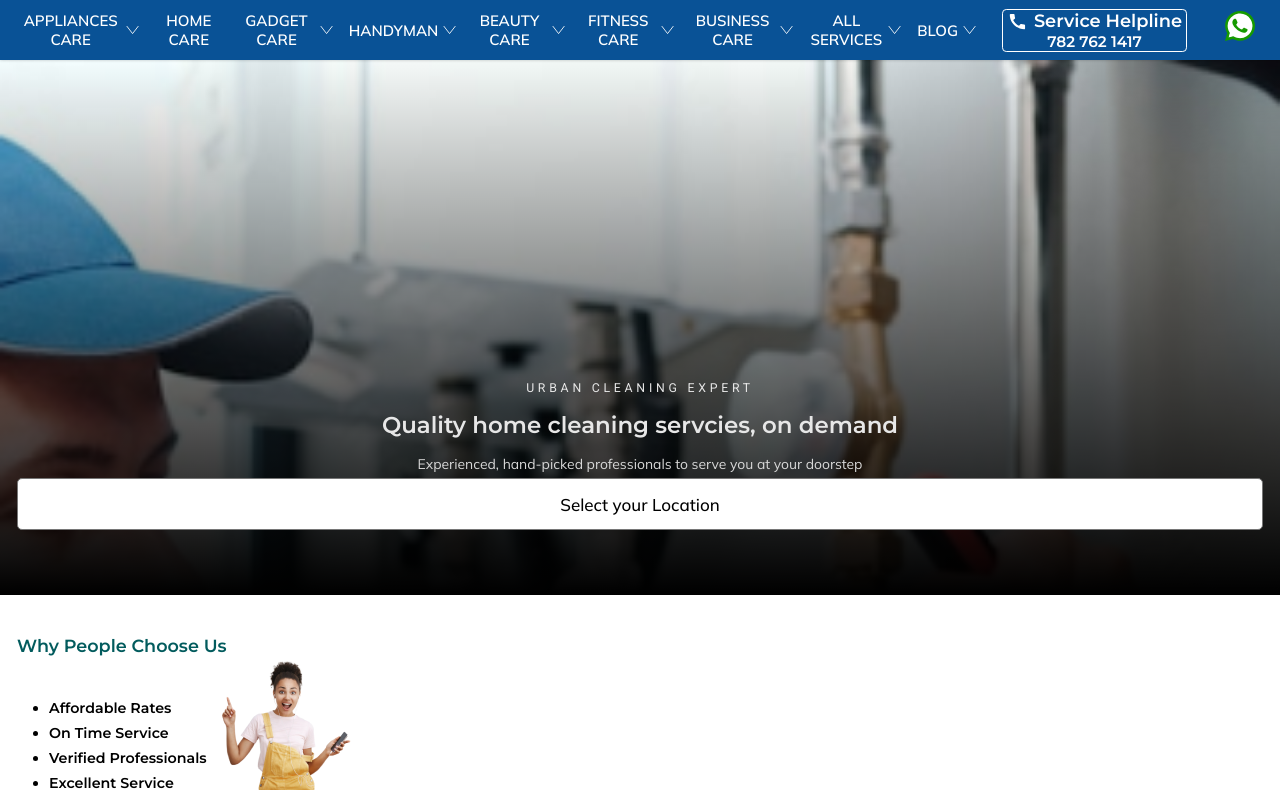
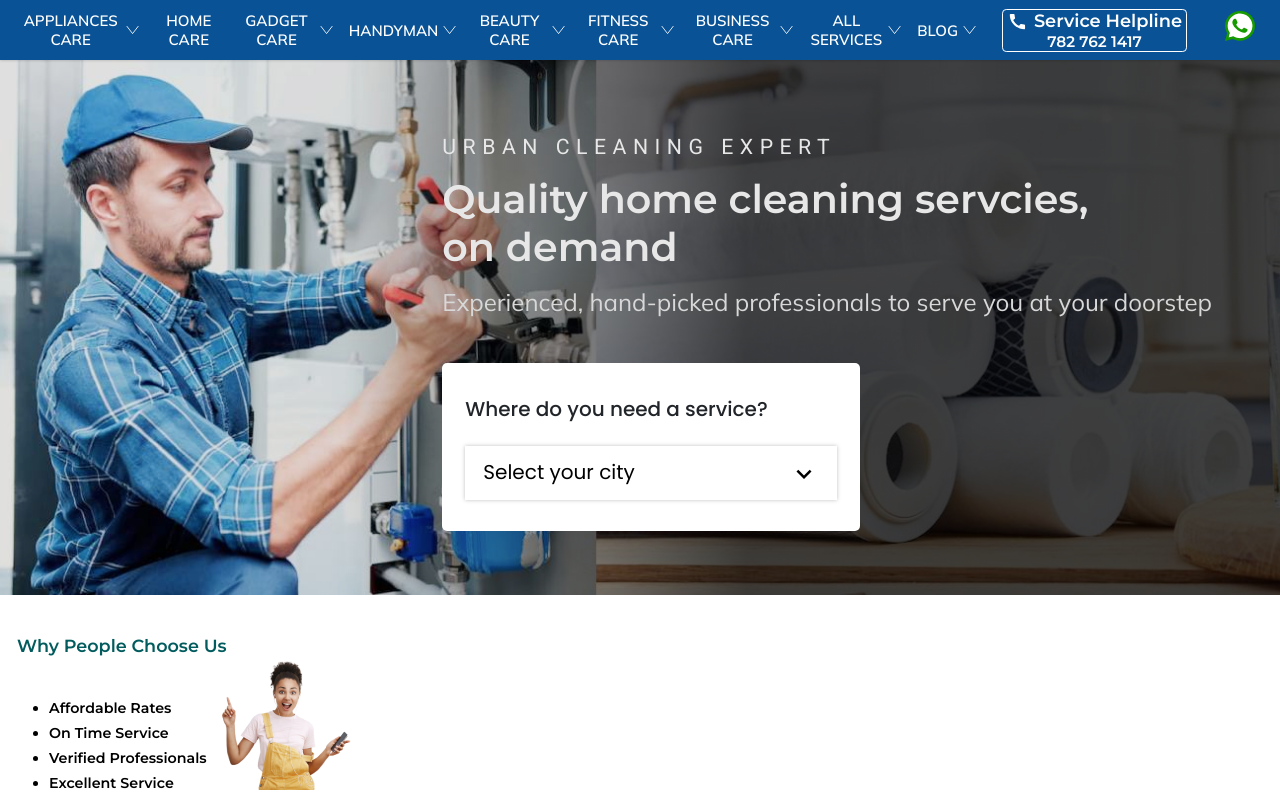
Before and after one commit to HarishB167/Next.js_Assignment_1, a Next.js app: page / in a window 1280 px wide. Shown: the top 800 px of the page. Built offline with nearby package versions, Linux system fonts and the light colour scheme.

Commit message:
Section main responsive ui for large screen first draft completed.

```diff
--- a/pages/index.js
+++ b/pages/index.js
@@ -5,11 +5,8 @@ import styles from "../styles/Home.module.css";
 export default function Home() {
   return (
     <>
-      <div
-        className={
-          "d-flex flex-column align-items-center " + styles.sectionMain
-        }
-      >
+      <div className={styles.sectionMain}>
+        <div>
           <div className={styles.subtitle}>URBAN CLEANING EXPERT</div>
           <div className={styles.taglineBig}>
             Quality home cleaning servcies, on demand
@@ -17,12 +14,28 @@ export default function Home() {
           <div className={styles.taglineSmall}>
             Experienced, hand-picked professionals to serve you at your doorstep
           </div>
-        <select className={styles.selectLocation} name="locatoin" id="location">
+          <select
+            className={styles.selectLocation}
+            name="location"
+            id="location"
+          >
             <option>Select your Location</option>
             <option value="Delhi">Delhi</option>
             <option value="Mumbar">Mumbai</option>
             <option value="Lucknow">Lucknow</option>
           </select>
+          <div className={styles.selectLocationBigScreen}>
+            <div>Where do you need a service?</div>
+            <div className={styles.selectLocationBigScreen__select}>
+              <select name="location" id="">
+                <option>Select your city</option>
+                <option value="Delhi">Delhi</option>
+                <option value="Mumbai">Mumbai</option>
+              </select>
+              <img src="/images/select_down_arrow.svg" />
+            </div>
+          </div>
+        </div>
       </div>
       <div className={"d-flex flex-column " + styles.sectionBenefits}>
         <div className={styles.sectionBenefits__title}>
--- a/styles/Home.module.css
+++ b/styles/Home.module.css
@@ -1,10 +1,13 @@
-@import url("https://fonts.googleapis.com/css2?family=Inter:wght@500&family=Montserrat:wght@600&family=Mulish:wght@400;500;600&family=Poppins:wght@400;600&family=Roboto&display=swap");
+@import url("https://fonts.googleapis.com/css2?family=Inter:wght@500&family=Montserrat:wght@600&family=Mulish:wght@400;500;600&family=Poppins:wght@400;500;600&family=Roboto&display=swap");
 /* @import url("https://fonts.googleapis.com/css2?family=Inter:wght@500&family=Montserrat:wght@600&family=Mulish:wght@400;500&family=Roboto&display=swap"); */
 /* @import url("https://fonts.googleapis.com/css2?family=Montserrat:wght@600&family=Mulish:wght@400;500&family=Roboto&display=swap"); */
 
 .sectionMain {
-  width: 100vw;
+  width: 100%;
   height: 535px;
+  display: flex;
+  flex-direction: column;
+  align-items: center;
 
   background-image: linear-gradient(180deg, rgba(0, 0, 0, 0) 0%, #000000 100%),
     url("/images/plumber_image.png");
@@ -73,6 +76,10 @@
 
 .selectLocation:focus-visible {
   outline: 0;
+}
+
+.selectLocationBigScreen {
+  display: none;
 }
 
 /* Benefits section */
@@ -232,3 +239,96 @@
 
   color: #ffffff;
 }
+
+@media screen and (min-width: 1200px) {
+  .sectionMain {
+    background: linear-gradient(
+        90deg,
+        rgba(0, 0, 0, 0) 26.82%,
+        rgba(0, 0, 0, 0.7) 58.3%
+      ),
+      url("/images/plumber_and_kitchen.png");
+    background-size: cover;
+    padding-top: 66px;
+    flex-direction: row;
+    justify-content: flex-end;
+  }
+
+  .sectionMain > div {
+    margin-right: 68px;
+    max-width: 771px;
+  }
+
+  .subtitle,
+  .taglineBig,
+  .taglineSmall {
+    text-align: left;
+    margin-left: 0;
+    margin-right: 0;
+  }
+
+  .subtitle {
+    font-size: 21.2796px;
+    line-height: 25px;
+  }
+
+  .taglineBig {
+    font-size: 39.5974px;
+    line-height: 48px;
+    max-width: 652px;
+  }
+
+  .taglineSmall {
+    font-size: 24.0759px;
+    line-height: 30px;
+  }
+
+  .selectLocation {
+    display: none;
+  }
+
+  .selectLocationBigScreen {
+    width: 418px;
+    height: 168px;
+    display: flex;
+    flex-direction: column;
+    justify-content: center;
+
+    background: #ffffff;
+    border-radius: 5px;
+    font-family: "Poppins";
+    font-style: normal;
+    font-size: 20px;
+    font-weight: 400;
+    line-height: 30px;
+    padding: 32px 23px;
+    margin-top: 46px;
+    margin-bottom: 56px;
+  }
+
+  .selectLocationBigScreen div {
+    font-weight: 500;
+  }
+
+  .selectLocationBigScreen div:first-child {
+    margin-bottom: 22px;
+  }
+
+  .selectLocationBigScreen select {
+    -webkit-appearance: none;
+    -moz-appearance: none;
+    background: #ffffff;
+    border: 0;
+    width: 306px;
+  }
+
+  .selectLocationBigScreen select:focus-visible {
+    outline: 0;
+  }
+
+  .selectLocationBigScreen__select {
+    box-shadow: 0px 0px 4px rgba(0, 0, 0, 0.25);
+    min-width: 372px;
+    padding: 11px 18px;
+  }
+}
--- a/styles/Nav.module.css
+++ b/styles/Nav.module.css
@@ -43,7 +43,7 @@
   display: none;
 }
 
-@media (min-width: 1200px) {
+@media screen and (min-width: 1200px) {
   .nav {
     max-height: 60px;
   }
```
Also changed, not shown: public/images/plumber_and_kitchen.png (added), public/images/select_down_arrow.svg (added). Lines whose indentation alone changed are shown as unchanged.
